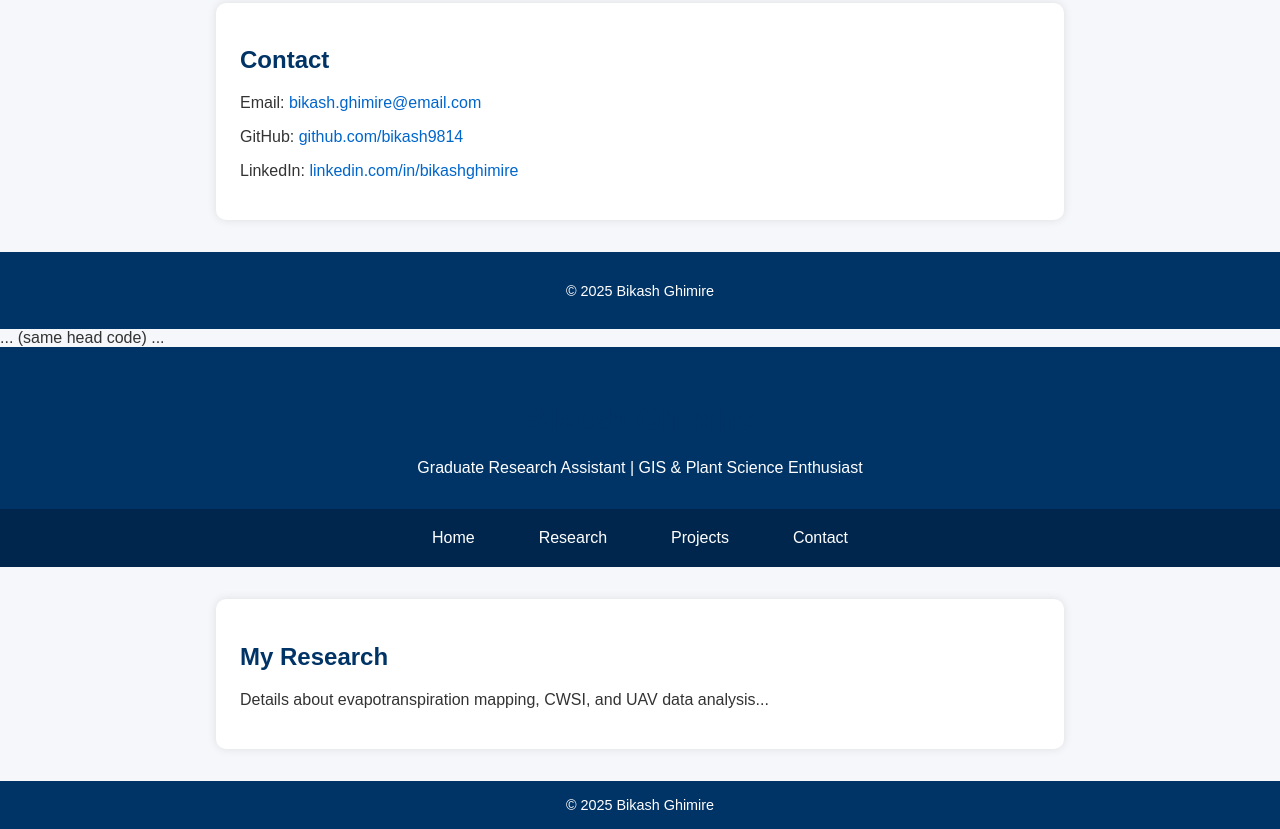
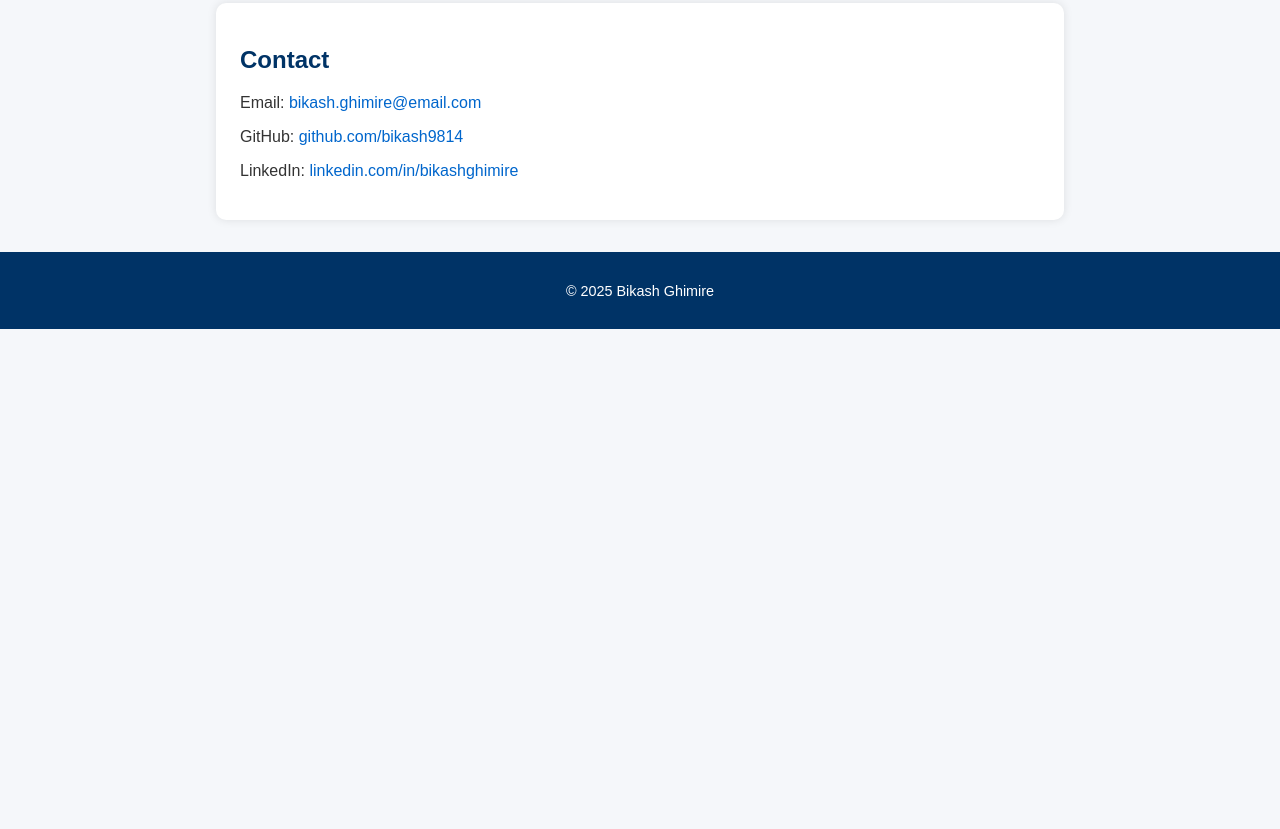
Before and after one commit to bikash9814/Bikash.Ghimire, a plain HTML site: page index.html in a window 1280 px wide. Shown: the part 685-1514 px from the top of the page. After the commit the page ends 1014 px from the top, so only its background shows below. Drawn offline with Linux system fonts and the light colour scheme.

Commit message:
Update index.html

```diff
--- a/index.html
+++ b/index.html
@@ -116,28 +116,3 @@
   </footer>
 
 </body>
-</html>
-<!DOCTYPE html>
-<html lang="en">
-<head> ... (same head code) ... </head>
-<body>
-  <header>
-    <h1>Bikash Ghimire</h1>
-    <p>Graduate Research Assistant | GIS & Plant Science Enthusiast</p>
-  </header>
-
-  <nav>
-    <a href="index.html">Home</a>
-    <a href="research.html">Research</a>
-    <a href="projects.html">Projects</a>
-    <a href="contact.html">Contact</a>
-  </nav>
-
-  <section>
-    <h2>My Research</h2>
-    <p>Details about evapotranspiration mapping, CWSI, and UAV data analysis...</p>
-  </section>
-
-  <footer>© 2025 Bikash Ghimire</footer>
-</body>
-</html>
```
